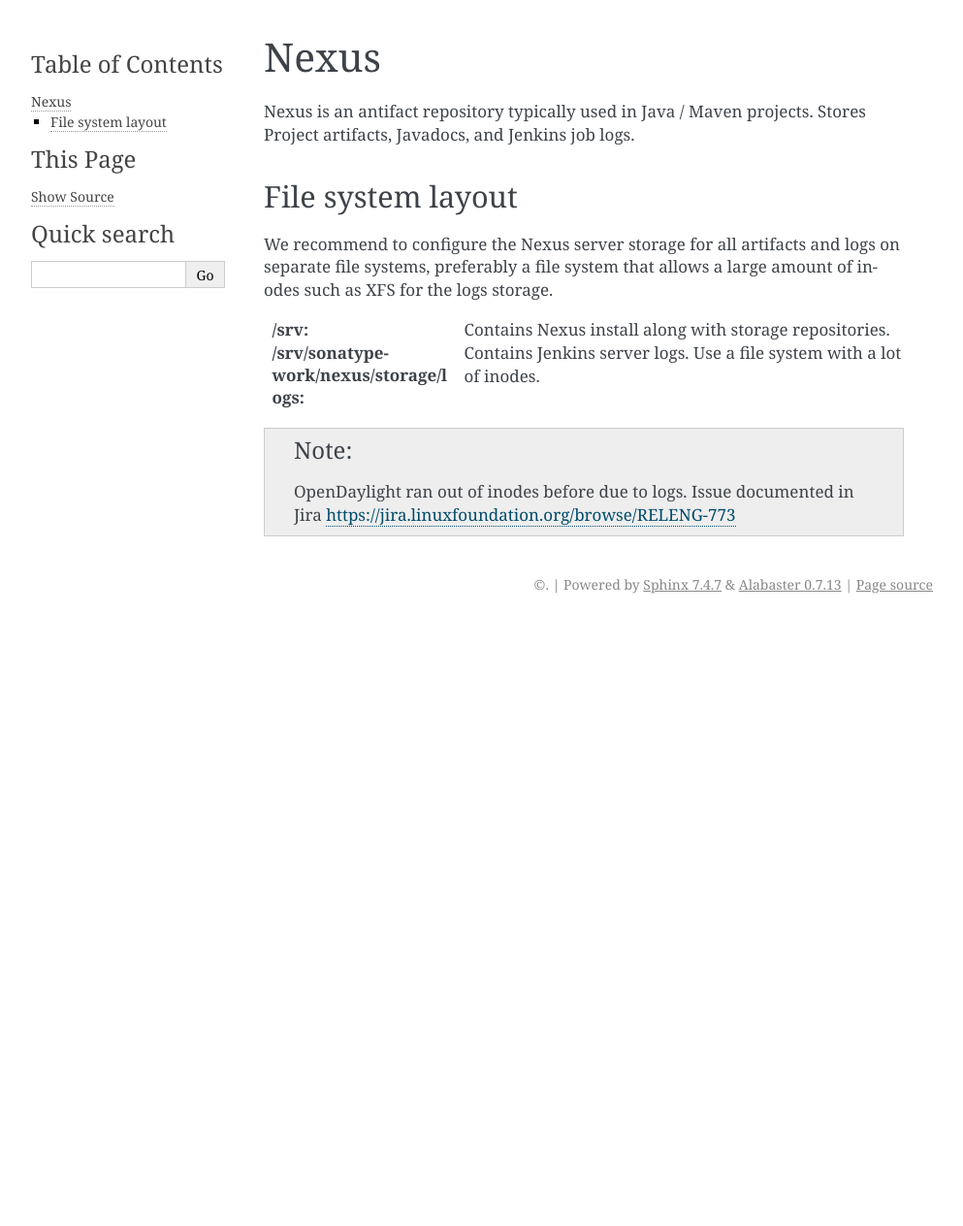
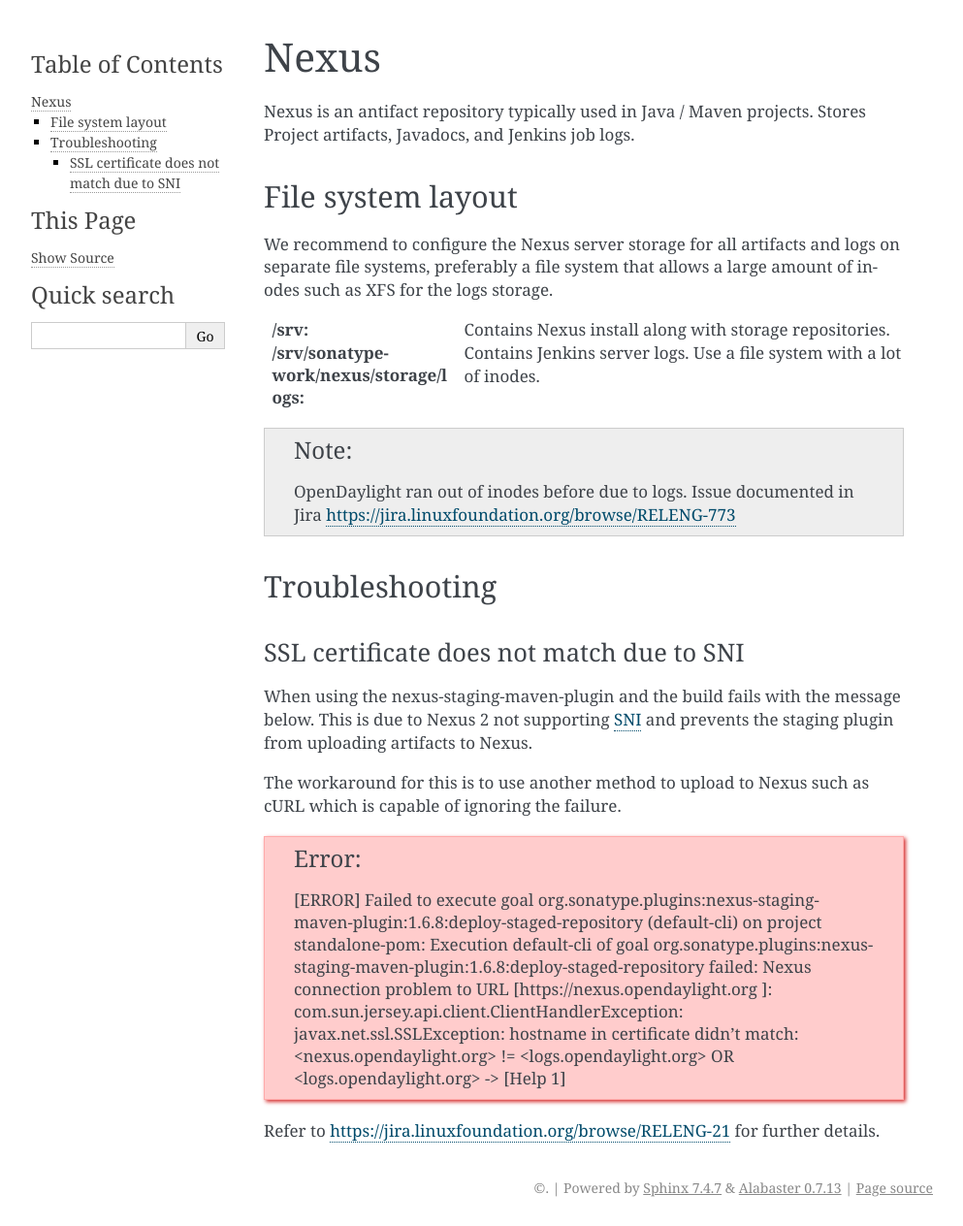
Before and after one commit to lfit/releng-docs, a Sphinx documentation site: the page built from docs/infra/nexus.rst, in a window 1280 px wide. Shown: the whole page at 97% size, without its empty margins (148-1141 px from the left). Built offline with Sphinx 7.4.7, drawn with Linux system fonts in a browser that asks for light colours; before the commit the page ends 900 px from its top, so only the background shows below that.

Commit message:
Add note about SNI issues with Nexus
Issue: RELENG-806
Change-Id: Id4251ea866b4c76e36cfd5f1996f03991b66b674
Signed-off-by: Thanh Ha <thanh.ha@linuxfoundation.org>

```diff
--- a/docs/infra/nexus.rst
+++ b/docs/infra/nexus.rst
@@ -22,3 +22,31 @@
 
    OpenDaylight ran out of inodes before due to logs. Issue documented in Jira
    https://jira.linuxfoundation.org/browse/RELENG-773
+
+Troubleshooting
+===============
+
+SSL certificate does not match due to SNI
+-----------------------------------------
+
+When using the nexus-staging-maven-plugin and the build fails with the message
+below. This is due to Nexus 2 not supporting
+`SNI <https://en.wikipedia.org/wiki/Server_Name_Indication>`_ and
+prevents the staging plugin from uploading artifacts to Nexus.
+
+The workaround for this is to use another method to upload to Nexus such as
+cURL which is capable of ignoring the failure.
+
+.. error::
+
+   | [ERROR] Failed to execute goal
+     org.sonatype.plugins:nexus-staging-maven-plugin:1.6.8:deploy-staged-repository
+     (default-cli) on project standalone-pom: Execution default-cli of goal
+     org.sonatype.plugins:nexus-staging-maven-plugin:1.6.8:deploy-staged-repository
+     failed: Nexus connection problem to URL [https://nexus.opendaylight.org ]:
+     com.sun.jersey.api.client.ClientHandlerException:
+     javax.net.ssl.SSLException: hostname in certificate didn't match:
+     <nexus.opendaylight.org> != <logs.opendaylight.org> OR <logs.opendaylight.org>
+     -> [Help 1]
+
+Refer to https://jira.linuxfoundation.org/browse/RELENG-21 for further details.
```
